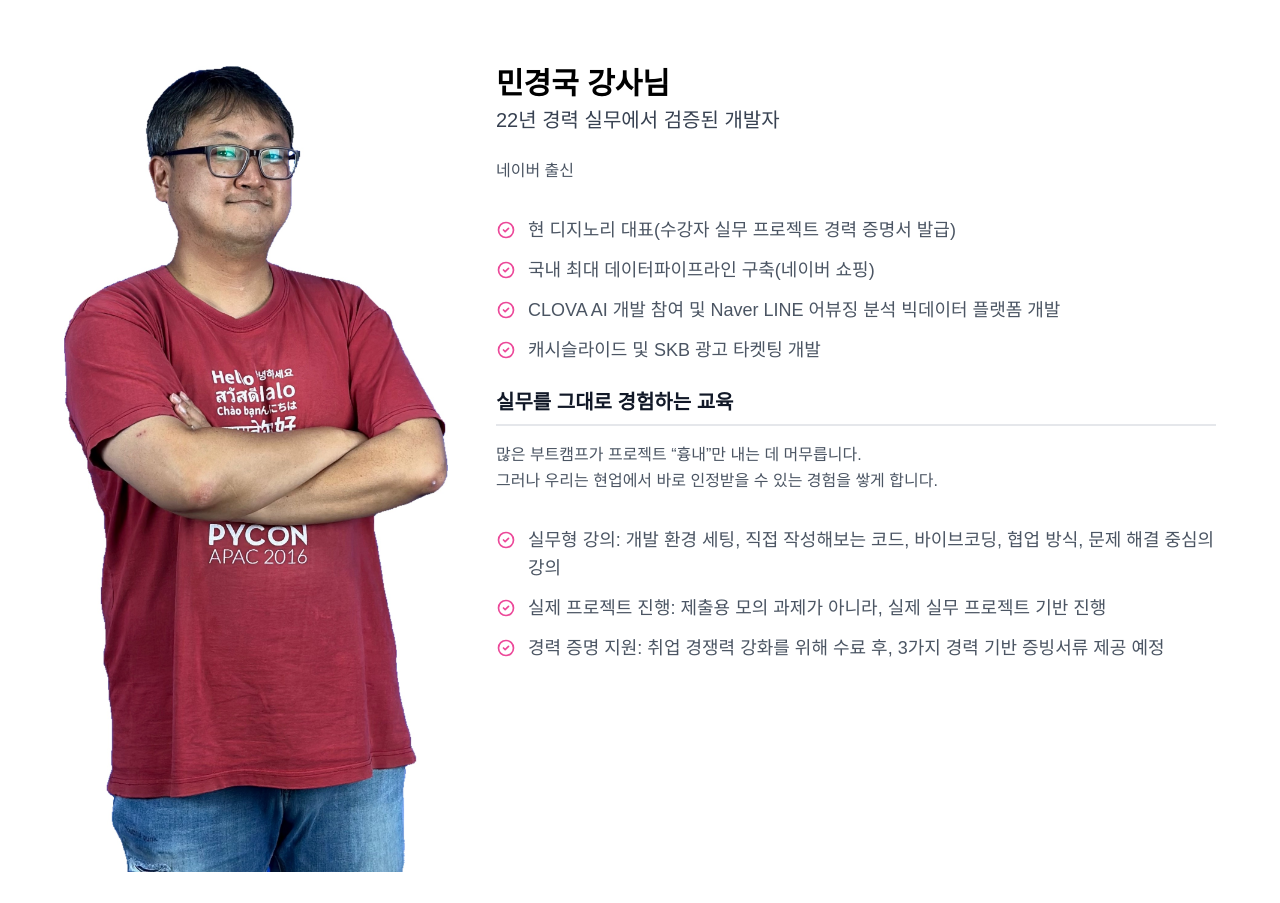
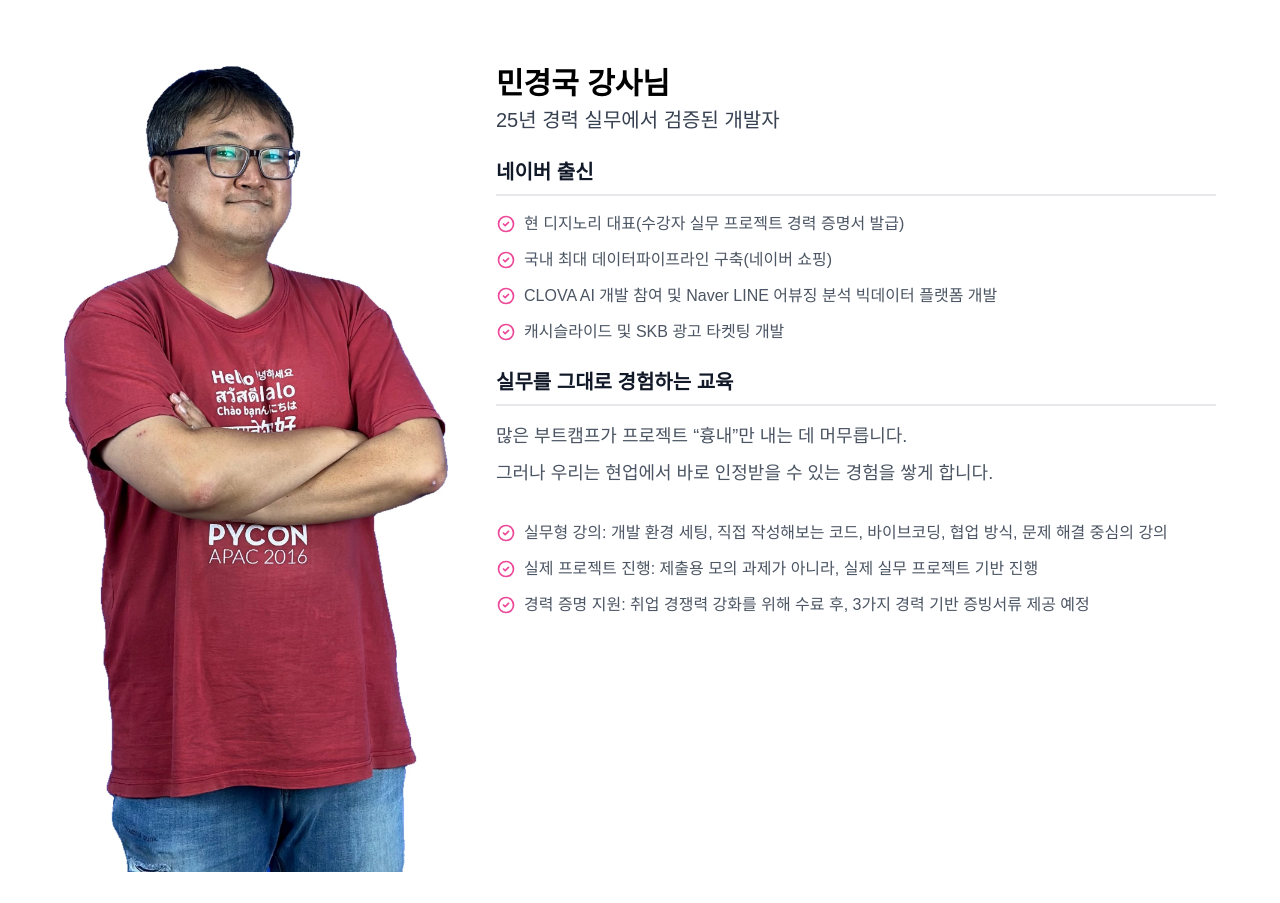
Before and after one commit to diginori-addmore/iGrowth_LG_homepage, a Next.js app in the folder igrowth_9/: page / in a window 1280 px wide. Shown: the part 5256-6159 px from the top of the page. Built offline with nearby package versions, Linux system fonts and the light colour scheme.

Commit message:
modify teacher.tsx for mobile page

```diff
--- a/igrowth_9/src/app/components/Teacher.tsx
+++ b/igrowth_9/src/app/components/Teacher.tsx
@@ -1,11 +1,17 @@
 "use client";
 
 import React from 'react';
-
+// 마지막 2개의 단어를 붙여서 줄바꿈되지 않게 만드는 함수.
+const keepLastWordsTogether = (text: string, count = 2) => {
+  const parts = text.split(' ');
+  if (parts.length <= count) return text;
+  const tail = parts.splice(-count).join('\u00A0'); // non-breaking space
+  return [...parts, tail].join(' ');
+};
 // 실제 애플리케이션에서는 이 데이터를 API로부터 받아올 수 있습니다.
 const teacherData = {
     name: "민경국 강사님",
-    title: "22년 경력 실무에서 검증된 개발자",
+    title: "25년 경력 실무에서 검증된 개발자",
     bio: "네이버 출신",
     career: [
         "현 디지노리 대표(수강자 실무 프로젝트 경력 증명서 발급)",
@@ -46,17 +52,31 @@ export default function Teacher() {
                         <h3 className="text-2xl md:text-3xl font-bold text-black">{teacherData.name}</h3>
                         <p className="text-lg md:text-xl font-medium text-gray-700 mt-1 mb-6 whitespace-pre-line">{teacherData.title}</p>
 
-                        <p className="text-gray-600 leading-relaxed mb-8">
+                        <p className="text-xl font-semibold text-gray-900 mb-4 border-b-2 border-gray-200 pb-2">
                             {teacherData.bio}
                         </p>
 
                         {/* '주요 경력' 목록 */}
-                        <ul className="text-sm md:text-lg space-y-3 text-gray-600 mb-6">
+                        <ul className="text-sm md:text-base space-y-3 text-gray-600 mb-6">
                             {teacherData.career.map((item, index) => (
-                                // li를 flex 대신 grid로 변경하여 정렬 문제를 해결합니다.
-                                <li key={index} className="grid grid-cols-[auto_1fr] gap-x-3">
-                                    <svg className="w-5 h-5 text-pink-500 mt-1" fill="none" stroke="currentColor" viewBox="0 0 24 24" xmlns="http://www.w3.org/2000/svg"><path strokeLinecap="round" strokeLinejoin="round" strokeWidth="2" d="M9 12l2 2 4-4m6 2a9 9 0 11-18 0 9 9 0 0118 0z"></path></svg>
-                                    <span>{item}</span>
+                                <li key={index} className="flex items-start md:items-center gap-x-2">
+                                <svg
+                                    className="w-5 h-5 text-pink-500 mt-1 md:mt-0 shrink-0"
+                                    fill="none"
+                                    stroke="currentColor"
+                                    viewBox="0 0 24 24"
+                                    xmlns="http://www.w3.org/2000/svg"
+                                >
+                                    <path
+                                    strokeLinecap="round"
+                                    strokeLinejoin="round"
+                                    strokeWidth="2"
+                                    d="M9 12l2 2 4-4m6 2a9 9 0 11-18 0 9 9 0 0118 0z"
+                                    ></path>
+                                </svg>
+                                <span className="flex-1 break-keep text-pretty">
+                                    {keepLastWordsTogether(item)}
+                                </span>
                                 </li>
                             ))}
                         </ul>
@@ -64,19 +84,38 @@ export default function Teacher() {
                         <div>
                             <h4 className="text-xl font-semibold text-gray-900 mb-4 border-b-2 border-gray-200 pb-2">실무를 그대로 경험하는 교육</h4>
 
-                            <p className="text-gray-600 leading-relaxed mb-8">
+                            <div className="text-gray-600 mb-8 space-y-2">
                                 {teacherData.aim_title.map((line, idx) => (
-                                    <span key={idx} className="block">{line}</span>
+                                    <p
+                                    key={idx}
+                                    className="text-base leading-normal md:text-lg md:leading-relaxed break-keep text-pretty"
+                                    >
+                                    {keepLastWordsTogether(line)}
+                                    </p>
                                 ))}
-                            </p>
+                            </div>
 
                             {/* '교육 목표' 목록 */}
-                            <ul className="text-sm md:text-lg space-y-3 text-gray-600">
+                            <ul className="text-sm md:text-base space-y-3 text-gray-600">
                                 {teacherData.aim.map((item, index) => (
-                                    // 여기도 동일하게 grid를 적용하여 가독성을 높입니다.
-                                    <li key={index} className="grid grid-cols-[auto_1fr] gap-x-3">
-                                        <svg className="w-5 h-5 text-pink-500 mt-1" fill="none" stroke="currentColor" viewBox="0 0 24 24" xmlns="http://www.w3.org/2000/svg"><path strokeLinecap="round" strokeLinejoin="round" strokeWidth="2" d="M9 12l2 2 4-4m6 2a9 9 0 11-18 0 9 9 0 0118 0z"></path></svg>
-                                        <span>{item}</span>
+                                    <li key={index} className="flex items-start md:items-center gap-x-2">
+                                    <svg
+                                        className="w-5 h-5 text-pink-500 mt-1 md:mt-0 shrink-0"
+                                        fill="none"
+                                        stroke="currentColor"
+                                        viewBox="0 0 24 24"
+                                        xmlns="http://www.w3.org/2000/svg"
+                                    >
+                                        <path
+                                        strokeLinecap="round"
+                                        strokeLinejoin="round"
+                                        strokeWidth="2"
+                                        d="M9 12l2 2 4-4m6 2a9 9 0 11-18 0 9 9 0 0118 0z"
+                                        ></path>
+                                    </svg>
+                                    <span className="flex-1 break-keep text-pretty">
+                                        {keepLastWordsTogether(item)}
+                                    </span>
                                     </li>
                                 ))}
                             </ul>
```
